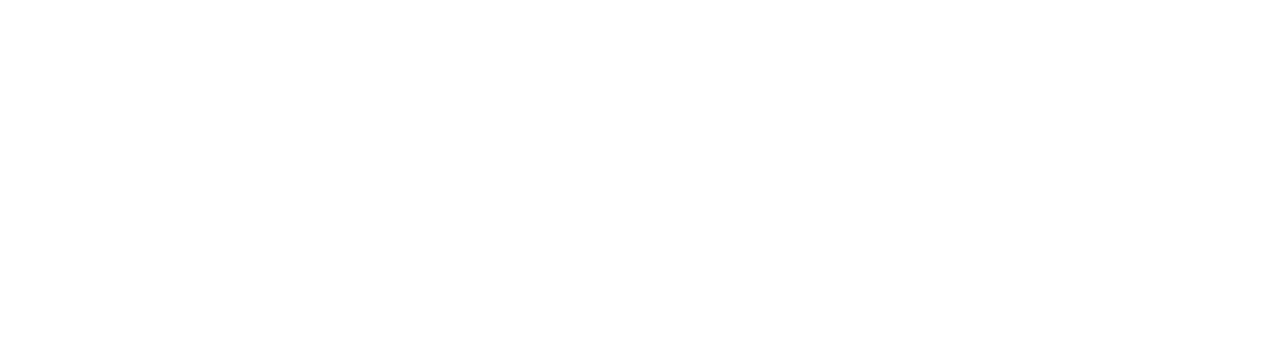
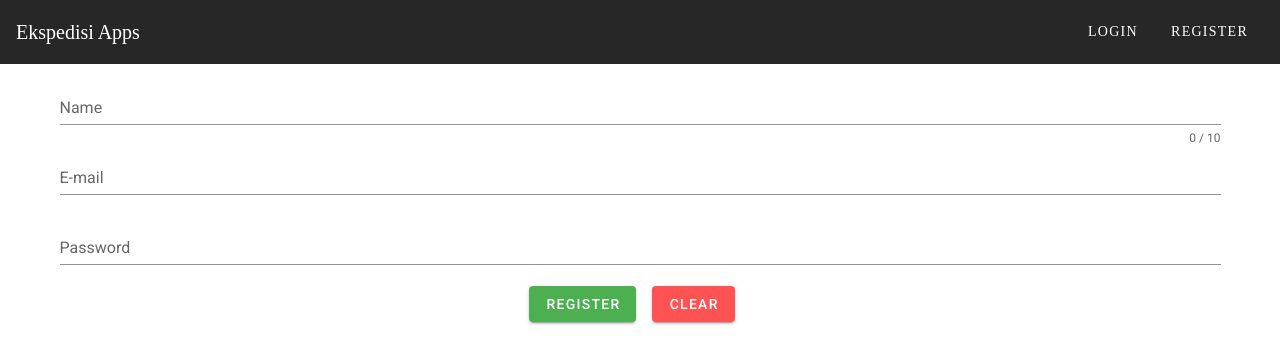
Before and after one commit to ajisyahroni/geekcreathon, a Vue app: page /reg in a window 1280 px wide. Shown: the top 364 px of the page. Built offline with nearby package versions, Linux system fonts and the light colour scheme.

Commit message:
ini login register dashboard history

```diff
--- a/package.json
+++ b/package.json
@@ -13,6 +13,7 @@
     "register-service-worker": "^1.6.2",
     "vue": "^2.6.10",
     "vue-router": "^3.0.3",
+    "vuelidate": "^0.7.4",
     "vuetify": "^2.0.0",
     "vuex": "^3.0.1"
   },
--- a/src/App.vue
+++ b/src/App.vue
@@ -1,7 +1,20 @@
 <template>
+<div>
+  <v-toolbar color="primary" dark>
+    <v-toolbar-title>Ekspedisi Apps</v-toolbar-title>
+
+    <v-spacer></v-spacer>
+
+    <v-toolbar-items>
+      <v-btn text>Login</v-btn>
+      <v-btn text>Register</v-btn>
+    </v-toolbar-items>
+
+  </v-toolbar>
   <v-app>
     <router-view></router-view>
   </v-app>
+</div>
 </template>
 
 <script>
--- a/src/router.js
+++ b/src/router.js
@@ -23,6 +23,10 @@
       component: Login
     },
     {
+      path: '/reg',
+      component: Register
+    },
+    {
       path: '/navigation',
       component: Navigation,
       children: [
--- a/src/views/Before/Login.vue
+++ b/src/views/Before/Login.vue
@@ -1,10 +1,58 @@
 <template>
-  <div>this is login</div>
+<v-container>
+  <form>
+      <v-text-field
+      v-model="email"
+      :error-messages="emailErrors"
+      label="E-mail"
+      required
+      @input="$v.email.$touch()"
+      @blur="$v.email.$touch()"
+    ></v-text-field>
+    <v-text-field
+      v-model="password"
+      type="password"
+      :error-messages="passwordErrors"
+      label="Password"
+      required
+      @input="$v.name.$touch()"
+      @blur="$v.name.$touch()"
+    ></v-text-field>
+    <center><v-btn class="mr-4" @click="submit">Login</v-btn></center>
+  </form>
+</v-container>
 </template>
 
 <script>
-export default {};
+  import { validationMixin } from 'vuelidate'
+  import { required, maxLength, email } from 'vuelidate/lib/validators'
+
+  export default {
+    mixins: [validationMixin],
+
+    validations: {
+      password: { required },
+      email: { required, email },
+    },
+
+      passwordErrors () {
+        const errors = []
+        if (!this.$v.name.$dirty) return errors
+        !this.$v.name.required && errors.push(' is required.')
+        return errors
+      },
+      emailErrors () {
+        const errors = []
+        if (!this.$v.email.$dirty) return errors
+        !this.$v.email.email && errors.push('Must be valid e-mail')
+        !this.$v.email.required && errors.push('E-mail is required')
+        return errors
+      },
+
+    methods: {
+      submit () {
+        this.$v.$touch()
+      },
+    },
+  }
 </script>
-
-<style>
-</style>
--- a/src/views/Before/Register.vue
+++ b/src/views/Before/Register.vue
@@ -1,10 +1,86 @@
 <template>
-  <div>this.reg</div>
+<v-container>
+  <v-form
+    ref="form"
+    v-model="valid"
+    lazy-validation
+  >
+    <v-text-field
+      v-model="name"
+      :counter="10"
+      :rules="nameRules"
+      label="Name"
+      required
+    ></v-text-field>
+
+    <v-text-field
+      v-model="email"
+      :rules="emailRules"
+      label="E-mail"
+      required
+    ></v-text-field>
+
+     <v-text-field
+      v-model="password"
+      :rules="passwordRules"
+      label="Password"
+      required
+    ></v-text-field>
+<center>
+    <v-btn
+      :disabled="!valid"
+      color="success"
+      class="mr-4"
+      @click="validate"
+    >
+      Register
+    </v-btn>
+
+    <v-btn
+      color="error"
+      class="mr-4"
+      @click="reset"
+    >
+      Clear
+    </v-btn>
+</center>
+
+  </v-form>
+</v-container>
 </template>
 
 <script>
-export default {};
+  export default {
+    data: () => ({
+      valid: true,
+      name: '',
+      nameRules: [
+        v => !!v || 'Name is required',
+        v => (v && v.length <= 10) || 'Name must be less than 10 characters',
+      ],
+      email: '',
+      emailRules: [
+        v => !!v || 'E-mail is required',
+        v => /.+@.+\..+/.test(v) || 'E-mail must be valid',
+      ],
+      password: '',
+      passwordRules: [
+        v => !!v || 'password is required',
+      ],
+    }),
+
+    methods: {
+      validate () {
+        if (this.$refs.form.validate()) {
+          this.snackbar = true
+        }
+      },
+      reset () {
+        this.$refs.form.reset()
+      },
+      resetValidation () {
+        this.$refs.form.resetValidation()
+      },
+    },
+  }
 </script>
-
-<style>
-</style>
--- a/src/views/Dashboard/Dashboard.vue
+++ b/src/views/Dashboard/Dashboard.vue
@@ -1,10 +1,41 @@
 <template>
-  <div>ini dash</div>
+  <v-simple-table>
+    <thead>
+      <tr>
+        <th class="text-left">No</th>
+        <th class="text-left">Id Order</th>
+        <th class="text-left">Email</th>
+        <th class="text-left">Status</th>
+        <th class="text-left">Update</th>
+
+      </tr>
+    </thead>
+    <tbody>
+      <tr v-for="item in track" :key="item.name">
+        <td>{{ item.no }}</td>
+        <td>{{ item.id }}</td>
+        <td>{{ item.email }}</td>
+        <td>{{ item.status }}</td>
+        <td><v-btn dark>Update Data</v-btn></td>
+      </tr>
+    </tbody>
+  </v-simple-table>
 </template>
 
 <script>
-export default {};
+  export default {
+    data () {
+      return {
+        track: [
+          {
+            no: '1',
+            id: '123',
+            email: 'Frozen Yogurt',
+            status: 'terkirim',
+          },
+
+        ],
+      }
+    },
+  }
 </script>
-
-<style>
-</style>
--- a/src/views/Dashboard/History.vue
+++ b/src/views/Dashboard/History.vue
@@ -1,15 +1,39 @@
 <template>
-    <div>
-        ini history
-    </div>
+  <v-simple-table>
+    <thead>
+      <tr>
+        <th class="text-left">No</th>
+        <th class="text-left">Id Order</th>
+        <th class="text-left">Email</th>
+        <th class="text-left">Status</th>
+
+      </tr>
+    </thead>
+    <tbody>
+      <tr v-for="item in track" :key="item.name">
+        <td>{{ item.no }}</td>
+        <td>{{ item.id }}</td>
+        <td>{{ item.email }}</td>
+        <td>{{ item.status }}</td>
+      </tr>
+    </tbody>
+  </v-simple-table>
 </template>
 
 <script>
-export default {
+  export default {
+    data () {
+      return {
+        track: [
+          {
+            no: '1',
+            id: '123',
+            email: 'Frozen Yogurt',
+            status: 'terkirim',
+          },
 
-}
+        ],
+      }
+    },
+  }
 </script>
-
-<style>
-
-</style>
--- a/src/views/_Navigation.vue
+++ b/src/views/_Navigation.vue
@@ -20,20 +20,13 @@
           </v-list-item-content>
         </v-list-item>
 
-        <v-list-item>
-          <v-list-item-action>
-            <v-icon>mdi-camera-plus</v-icon>
-          </v-list-item-action>
-          <v-list-item-content>
-            <v-list-item-title>Contact</v-list-item-title>
-          </v-list-item-content>
-        </v-list-item>
+
       </v-list>
     </v-navigation-drawer>
 
     <v-app-bar app color="indigo" dark>
       <v-app-bar-nav-icon @click.stop="drawer = !drawer"></v-app-bar-nav-icon>
-      <v-toolbar-title>Application</v-toolbar-title>
+      <v-toolbar-title>EKSPEDISI APPS</v-toolbar-title>
 
       <v-spacer></v-spacer>
 
@@ -53,8 +46,8 @@
     </v-app-bar>
 
     <v-content>
-      <v-container fluid fill-height>
-        <v-layout align-center justify-center>
+      <v-container>
+        <v-layout justify-center>
           <router-view />
         </v-layout>
       </v-container>
```
Also changed, not shown: 1 other file (tests, documents, lock files or other folders).
